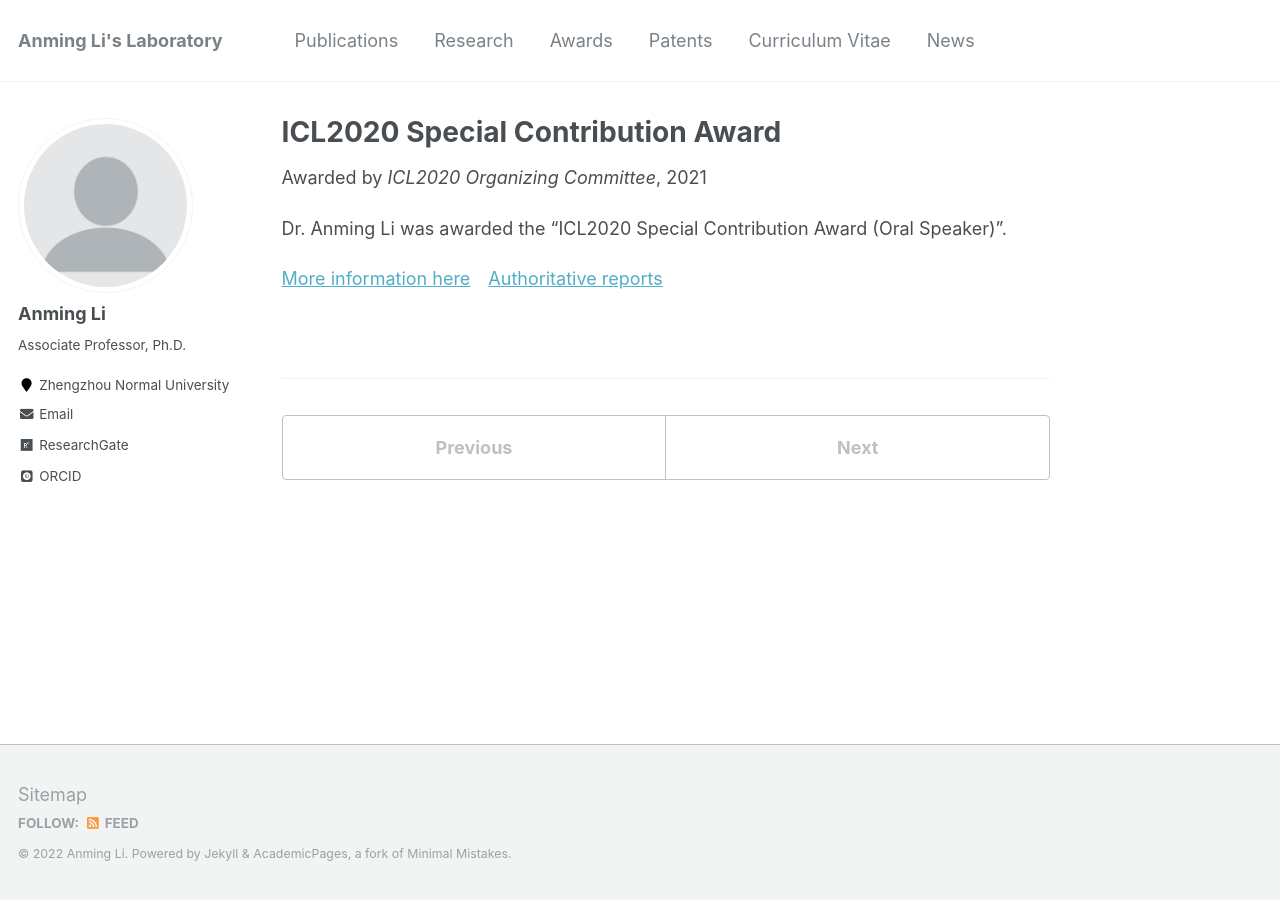
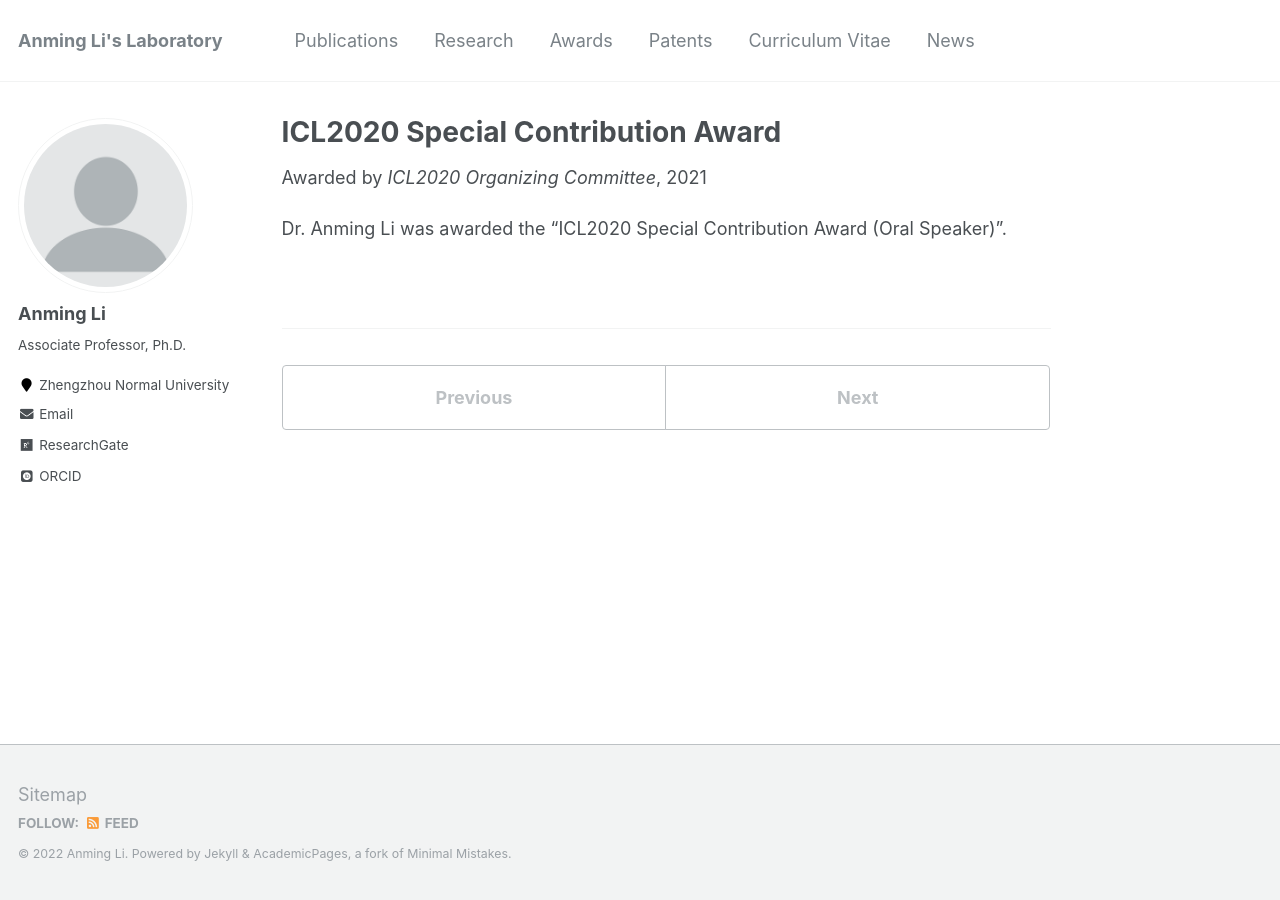
Before and after one commit to ucnclab/ucnclab.github.io, a Jekyll site: the page built from _awards/2021-award4.md, in a window 1280 px wide. Built offline with Jekyll 4.4.1, drawn with Linux system fonts in a browser that asks for light colours; some web fonts are replaced; comment, search, counter and statistics services are not loaded.

Commit message:
Update 2021-award4.md

```diff
--- a/_awards/2021-award4.md
+++ b/_awards/2021-award4.md
@@ -9,5 +9,3 @@ location: "Changchun, China"
 ---
 
 Dr. Anming Li was awarded the "ICL2020 Special Contribution Award (Oral Speaker)".
-
-[More information here](https://www.nenu.edu.cn/info/1055/13563.htm)&emsp;[Authoritative reports](https://www.nenu.edu.cn/info/1055/13565.htm)
```
